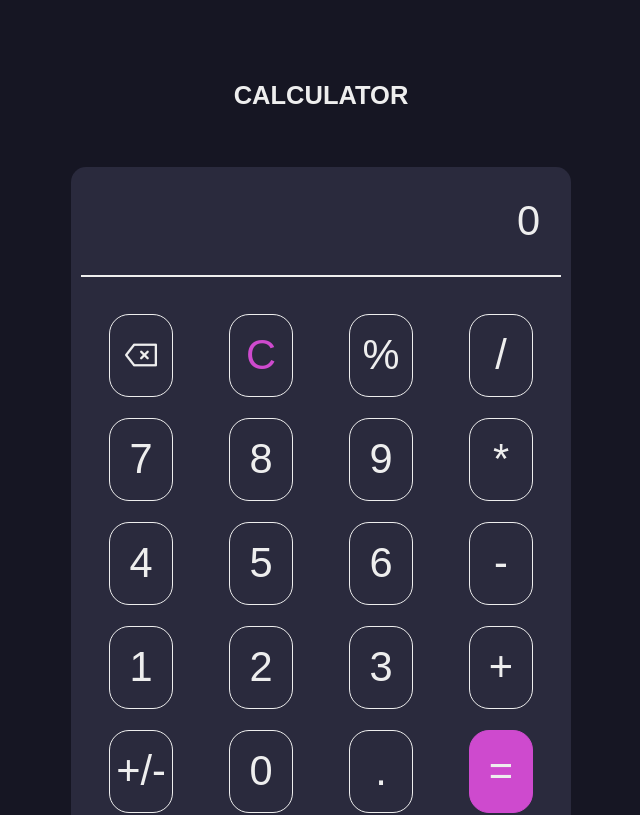
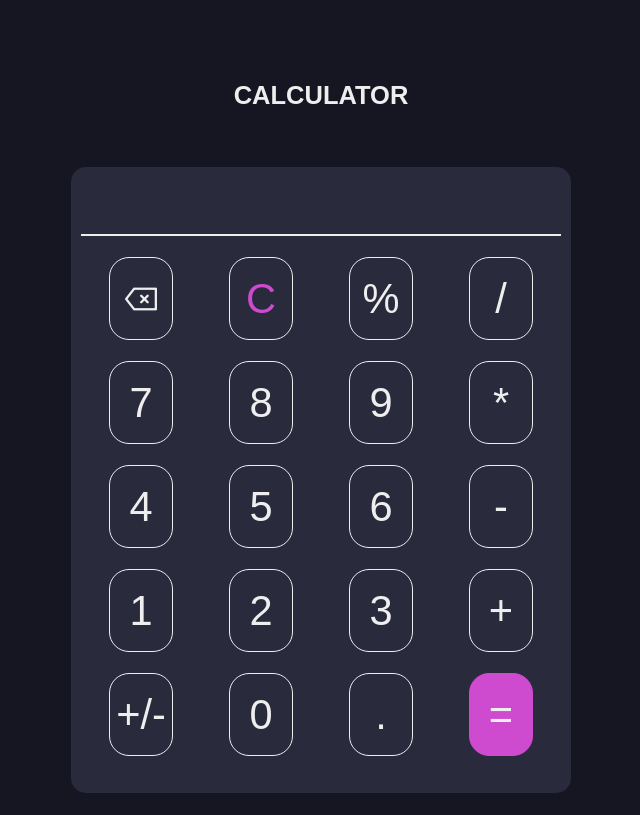
Before and after one commit to Jay035/AltSchool-calculator-web-app, a React (Create React App) app: page / in a window 1280 px wide. Shown: the top 815 px of the page, without its empty margins (319-959 px from the left). Built offline with nearby package versions, Linux system fonts and the light colour scheme.

Commit message:
finished fulfilling all the edge cases

```diff
--- a/src/App.css
+++ b/src/App.css
@@ -37,11 +37,24 @@
 /* INPUT DISPLAY */
 .display {
   text-align: right;
-  padding: .5em;
-  font-size: 2.6rem;
+  padding: .8rem .5rem;
+  font-size: 2.5rem;
+  display: flex;
+  flex-direction: column;
+  gap: 10px;
+  line-height: 1;
+  word-wrap: break-word;
+  word-break: break-all;
+}
+
+.previous-operand{
+  font-size: 1.5rem;
+  color: #fff;
+  opacity: .9;
 }
 
 .keypad {
+  margin-top: 1em;
   width: 100%;
   font-size: 2rem;
   display: flex;
@@ -50,7 +63,7 @@
   justify-content: space-around;
   align-items: center;
   border-top: 2px solid #eee;
-  padding: 1rem 0;
+  padding: 0 0 1rem 0;
 }
 
 button {
@@ -71,6 +84,7 @@
   animation: slideIn 1s 0.5s;
 }
 
+/* slide in animation */
 @keyframes slideIn {
   from {
     transform: translateY(-25%);
@@ -80,20 +94,21 @@
   }
 }
 
-.keypad .col > *:hover {
+button:hover {
   background-color: #161623;
   border-color: #161623;
 }
 
+/* clear button */
 .clear-btn {
   color: #ce4ace;
 }
 
+/* equal button */
 .equal {
   background-color: #ce4ace;
   border-color: #ce4ace;
 }
-
 
 .attribution a {
   color: #c83cb9;
--- a/src/App.js
+++ b/src/App.js
@@ -1,27 +1,221 @@
+import { useReducer } from "react";
 import "./App.css";
 import Display from "./components/Display";
 import Keypad from "./components/Keypad";
-import NumberProvider from "./components/NumberProvider";
+
+export const ACTIONS = {
+  ADD_DIGIT: "add-digit",
+  CHOOSE_OPERATION: "choose-operation",
+  CLEAR: "clear",
+  DELETE_DIGIT: "delete-digit",
+  EVALUATE: "evaluate",
+  NEGATE: "negate",
+};
+
+function reducer(state, { type, payload }) {
+  switch (type) {
+    // when you add digits
+    case ACTIONS.ADD_DIGIT:
+      if (state.overwrite) {
+        return {
+          ...state,
+          currentOperand: payload.digit,
+          overwrite: false,
+        };
+      }
+
+      if (payload.digit === "0" && state.currentOperand === "0") {
+        return state;
+      }
+
+
+      if ((payload.digit === "." && state.operation !== null && state.previousOperand !== null) || (payload.digit === "." && state.operation !== null && state.previousOperand !== null)) {
+        return {
+          ...state,
+          currentOperand: `0${payload.digit}`
+        }
+      }
+
+      if (payload.digit === "." && state.currentOperand.includes(".")) {
+        return state;
+      }
+
+      return {
+        ...state,
+        currentOperand: `${state.currentOperand || ""}${payload.digit}`,
+      };
+
+    // when you click on an operation command
+    case ACTIONS.CHOOSE_OPERATION:
+      if (state.currentOperand == null && state.previousOperand == null) {
+        return state;
+      }
+
+      if (state.currentOperand == null) {
+        return {
+          ...state,
+          operation: payload.operation,
+        };
+      }
+
+      if (state.previousOperand == null) {
+        return {
+          ...state,
+          operation: payload.operation,
+          previousOperand: state.currentOperand,
+          currentOperand: null,
+        };
+      }
+
+      return {
+        ...state,
+        previousOperand: evaluate(state),
+        operation: payload.operation,
+        currentOperand: null,
+      };
+
+    // when you click on the equal-to button
+    case ACTIONS.EVALUATE:
+      if (
+        state.operation == null ||
+        state.previousOperand == null ||
+        state.currentOperand == null
+      ) {
+        return state;
+      }
+
+      return {
+        ...state,
+        overwrite: true,
+        previousOperand: null,
+        operation: null,
+        currentOperand: evaluate(state),
+      };
+
+    // when you click on the +/- button to negate
+    case ACTIONS.NEGATE:
+      if (
+        state.currentOperand != null &&
+        state.currentOperand !== 0 &&
+        !state.currentOperand.includes("-")
+      ) {
+        console.log("negate");
+        return {
+          ...state,
+          currentOperand: `-${state.currentOperand}`,
+        };
+      } else {
+        return {
+          ...state,
+          currentOperand: state.currentOperand.slice(1),
+        };
+      }
+
+    // when the delete/backspace button is clicked
+    case ACTIONS.DELETE_DIGIT:
+      if (state.overwrite) {
+        return {
+          ...state,
+          overwrite: false,
+          currentOperand: null,
+        };
+      }
+
+      if (state.currentOperand == null) {
+        return state;
+      }
+
+      if (state.currentOperand.length === 1) {
+        return {
+          ...state,
+          currentOperand: null,
+        };
+      }
+
+      return {
+        ...state,
+        currentOperand: state.currentOperand.slice(0, -1),
+      };
+
+    // when the clear / C button is clicked
+    case ACTIONS.CLEAR:
+      return {};
+
+    default:
+  }
+}
+
+// perform mathematical calculations
+const evaluate = ({ currentOperand, previousOperand, operation }) => {
+  const prev = parseFloat(previousOperand);
+  const current = parseFloat(currentOperand);
+
+  if (isNaN(prev) || isNaN(current)) return "";
+
+  let computation = "";
+
+  // check for the operation command entered by the user
+  switch (operation) {
+    case "+":
+      computation = prev + current;
+      break;
+    case "-":
+      computation = prev - current;
+      break;
+    case "/":
+      computation = prev / current;
+      break;
+    case "*":
+      computation = prev * current;
+      break;
+    case "%":
+      computation = prev % current;
+      break;
+    default:
+  }
+
+  return computation.toString();
+};
+
+const INTEGER_FORMATTER = new Intl.NumberFormat('en-us', {
+  maximumFractionDigits: 0
+})
+
+function formatOperand(operand){
+  if(operand == null) return
+  const [integer, decimal] = operand.split('.');
+  if(decimal == null) return INTEGER_FORMATTER.format(integer);
+  return `${INTEGER_FORMATTER.format(integer)}.${decimal}`
+}
 
 function App() {
+  const [{ currentOperand, previousOperand, operation }, dispatch] = useReducer(
+    reducer,
+    {}
+  );
+
   return (
     <div className="App">
-      <NumberProvider>
+      {/* <ContextProvider> */}
       <section className="calculator">
         <h1>Calculator</h1>
         <div className="container">
-            <Display />
+          <Display
+            currentOperand={currentOperand}
+            previousOperand={previousOperand}
+            operation={operation}
+            formatOperand={formatOperand}
+          />
           {/* keypad */}
-            <Keypad />
+          <Keypad dispatch={dispatch} />
         </div>
         <div className="attribution" style={{ textAlign: "center" }}>
           Challenge by
-            <a href="https://twitter.com/AltSchoolAfrica"> AltSchool</a>. Coded
-            by
+          <a href="https://twitter.com/AltSchoolAfrica"> AltSchool</a>. Coded by
           <a href="https://twitter.com/Chibuike035"> CodexJay</a>.
         </div>
       </section>
-      </NumberProvider>
+      {/* </ContextProvider> */}
     </div>
   );
 }
--- a/src/components/Button.jsx
+++ /dev/null
@@ -1,17 +0,0 @@
-import { useContext } from "react";
-import { NumberContext } from "./NumberProvider";
-
-export default function Button({ label, className }) {
-  const { handleDisplayValue } = useContext(NumberContext);
-
-  return (
-    <button
-      type="button"
-      name={label}
-      className={className}
-      onClick={() => handleDisplayValue(label)}
-    >
-      {label}
-    </button>
-  );
-}
--- /dev/null
+++ b/src/components/DigitButton.jsx
@@ -0,0 +1,16 @@
+import { ACTIONS } from "../App"
+
+export default function DigitButton({ digit, dispatch }) {
+  return (
+    <button
+      type="button"
+      name={digit}
+      className="digit"
+      onClick={() => {
+        dispatch({ type: ACTIONS.ADD_DIGIT, payload: { digit }})
+      }}
+    >
+      {digit}
+    </button>
+  )
+}
--- a/src/components/Display.jsx
+++ b/src/components/Display.jsx
@@ -1,12 +1,9 @@
-import { useContext } from "react";
-import { NumberContext } from "./NumberProvider";
-
-export default function Display() {
-  const { result } = useContext(NumberContext);
+export default function Display({currentOperand, previousOperand, operation, formatOperand}) {
 
   return (
     <div className="display">
-      {!result.length ? '0' : result }
+      <div className="previous-operand">{formatOperand(previousOperand)} {operation}</div>
+      <div className="current-operand">{formatOperand(currentOperand)}</div>
     </div>
   );
 }
--- a/src/components/EqualButton.jsx
+++ b/src/components/EqualButton.jsx
@@ -1,11 +1,14 @@
-import { useContext } from "react";
-import { NumberContext } from "./NumberProvider";
+import { ACTIONS } from "../App";
 
-export default function EqualButton() {
-  const { handleCalcFunction } = useContext(NumberContext);
-
+export default function EqualButton({ dispatch }) {
   return (
-    <button type="button" className="Button equal" onClick={handleCalcFunction}>
+    <button
+      type="button"
+      className="Button equal"
+      onClick={() => {
+        dispatch({ type: ACTIONS.EVALUATE });
+      }}
+    >
       =
     </button>
   );
--- a/src/components/NumberProvider.jsx
+++ /dev/null
@@ -1,112 +0,0 @@
-import { createContext, useState } from "react";
-
-export const NumberContext = createContext();
-
-export default function NumberProvider({ children }) {
-  const [result, setResult] = useState("");
-
-  // display value function
-  const handleDisplayValue = (num) => {
-    if ((!result.includes(".") || num !== ".") && result.length < 20) {
-      setResult(result.concat(num));
-    }
-  };
-
-  // clear value function
-  const handleClearValue = () => {
-    setResult("");
-  };
-
-  // backspace function
-  const handleBackspaceButton = () => {
-    if (result !== "") {
-      const deletedNumber = result.slice(0, result.length - 1);
-      setResult(deletedNumber);
-    }
-  };
-
-  const handleCalcFunction = (e) => {
-    setResult(eval(result).toString());
-  };
-
-  const handleToggleNegative = () => {
-    if (result && result > 0) {
-      setResult(`-${result}`);
-    } else {
-      const positiveNumber = result.slice(1);
-      setResult(positiveNumber);
-    }
-  };
-
-  //   const doMath = () => {
-  //     if (result && storedResult) {
-  //       switch (functionType) {
-  //         case "+":
-  //           setStoredResult(
-  //               `${
-  //                 Math.round(
-  //                   `${(parseFloat(storedResult) + parseFloat(result)) * 100}`
-  //                 ) / 100
-  //               }`
-  //           );
-  //           break;
-  //         case "-":
-  //           setStoredResult(
-  //             `${
-  //               Math.round(
-  //                 `${(parseFloat(storedResult) - parseFloat(result)) * 1000}`
-  //               ) / 1000
-  //             }`
-  //           );
-  //           break;
-  //         case "/":
-  //           setStoredResult(
-  //             `${
-  //               Math.round(
-  //                 `${(parseFloat(storedResult) / parseFloat(result)) * 1000}`
-  //               ) / 1000
-  //             }`
-  //           );
-  //           break;
-  //         case "*":
-  //           setStoredResult(
-  //             `${
-  //               Math.round(
-  //                 `${parseFloat(storedResult) * parseFloat(result) * 1000}`
-  //               ) / 1000
-  //             }`
-  //           );
-  //           break;
-  //         case "%":
-  //           setStoredResult(
-  //             `${
-  //               Math.round(
-  //                 `${(parseFloat(storedResult) % parseFloat(result)) * 1000}`
-  //               ) / 1000
-  //             }`
-  //           );
-  //           break;
-  //         default:
-  //           break;
-  //       }
-  //       setResult("");
-  //     }
-  //   };
-
-  return (
-    <NumberContext.Provider
-      value={{
-        result,
-        setResult,
-        handleDisplayValue,
-        // doMath,
-        handleBackspaceButton,
-        handleCalcFunction,
-        handleClearValue,
-        handleToggleNegative,
-      }}
-    >
-      {children}
-    </NumberContext.Provider>
-  );
-}
--- /dev/null
+++ b/src/components/OperationButton.jsx
@@ -0,0 +1,17 @@
+import { ACTIONS } from "../App";
+
+export default function OperationButton({ operation, dispatch }) {
+
+  return (
+    <button
+      type="button"
+      name={operation}
+      className="operation"
+      onClick={() => {
+        dispatch({ type: ACTIONS.CHOOSE_OPERATION, payload: { operation } });
+      }}
+    >
+      {operation}
+    </button>
+  );
+}
```
Also changed, not shown: src/components/BackspaceButton.jsx (+9 -6 lines), src/components/ClearButton.jsx (+9 -6 lines), src/components/Keypad.jsx (+23 -22 lines), src/components/NegativeButton.jsx (+9 -6 lines). Lines whose indentation alone changed are shown as unchanged.
